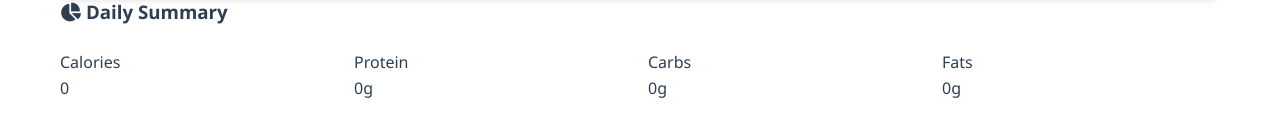
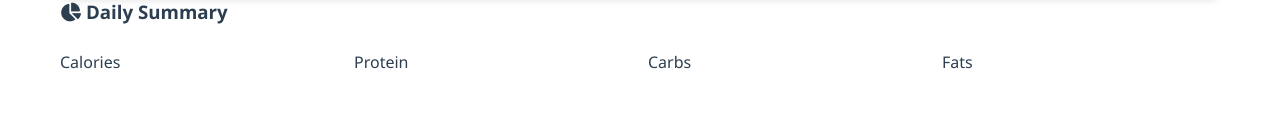
Before and after one commit to SVEN-SUNNY/Nutrition_health_frontend, a plain HTML site: page index.html in a window 1280 px wide. Shown: the part 1227-1363 px from the top of the page. Drawn offline with Linux system fonts and the light colour scheme.

Commit message:
Update index.html

```diff
--- a/index.html
+++ b/index.html
@@ -97,19 +97,19 @@
                     <div class="macros-grid">
                         <div class="macro">
                             <div>Calories</div>
-                            <div id="totalCalories">0</div>
+                            <div id="totalCalories"></div>
                         </div>
                         <div class="macro">
                             <div>Protein</div>
-                            <div id="proteinTotal">0g</div>
+                            <div id="proteinTotal"></div>
                         </div>
                         <div class="macro">
                             <div>Carbs</div>
-                            <div id="carbsTotal">0g</div>
+                            <div id="carbsTotal"></div>
                         </div>
                         <div class="macro">
                             <div>Fats</div>
-                            <div id="fatsTotal">0g</div>
+                            <div id="fatsTotal"></div>
                         </div>
                     </div>
                 </div>
```
